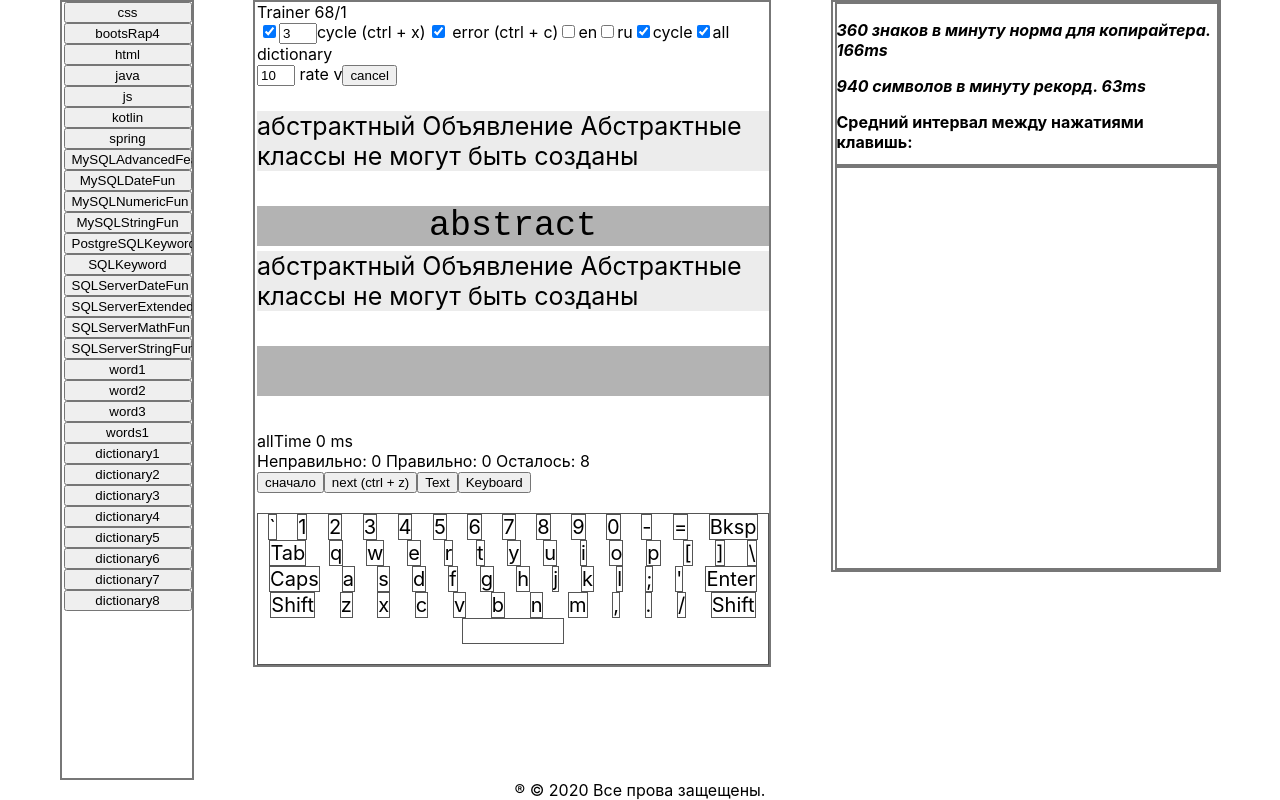
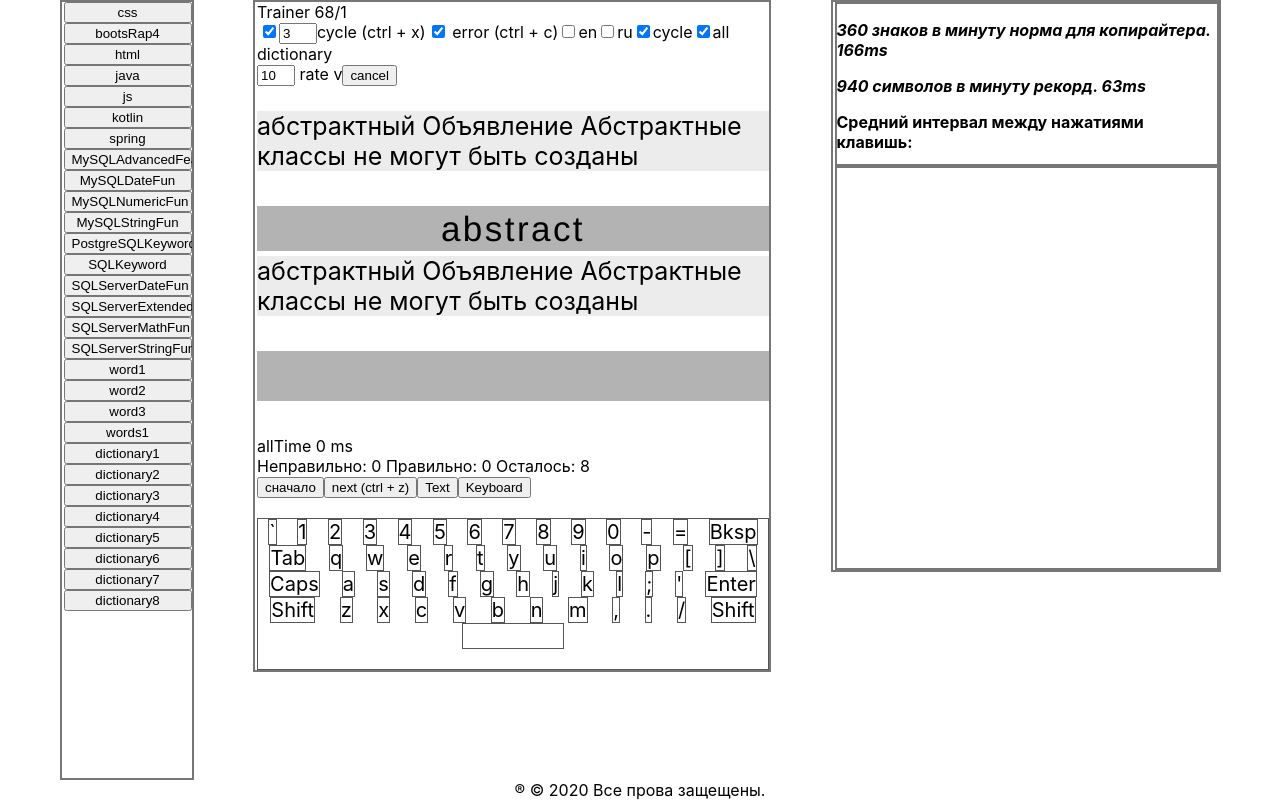
Before and after one commit to PavelK6896/9619Trainer1JSReact, a React (Create React App) app: page / in a window 1280 px wide. Built offline with nearby package versions, Linux system fonts and the light colour scheme.

Commit message:
"fix bag size text"

```diff
--- a/src/components/main/componynts/middle.js
+++ b/src/components/main/componynts/middle.js
@@ -20,22 +20,29 @@ export const Middle = () => {
 
 
         <div style={{
+
             backgroundColor: '#ececec',
             fontSize: '25px',
             marginTop: '25px'
         }}
         >{state.text1}</div>
 
-        <pre style={{
+        <p style={{
 
             ...styleMain1,
             display: 'flex',
+
+            flexWrap: "wrap",
             backgroundColor: 'rgba(136,136,136,0.64)',
             fontSize: '35px',
+            minWidth: "50px",
+            lineHeight: "45px",
+            fontFamily: "Helvetica",
+            letterSpacing: "0.07em",
 
             justifyContent: "center"
 
-        }}>{state.text2}</pre>
+        }}>{state.text2}</p>
 
 
         <div style={{
--- a/src/data1/css1.js
+++ b/src/data1/css1.js
@@ -1,6 +1,6 @@
 export const css = [
-  ["@media (min-width: 300px) and (max-width: 500px){.header{background-color: orange;}}",
-    "@медиа (минута-ширина: 300px) и (максимум-ширина: 500px){.заголовок{фон-цвет: оранжевый;}}"],
+  // ["@media (min-width: 300px) and (max-width: 500px){.header{background-color: orange;}}",
+  //   "@медиа (минута-ширина: 300px) и (максимум-ширина: 500px){.заголовок{фон-цвет: оранжевый;}}"],
   ["transition:all 0.2s;","",""],
   ["white-space: nowrap;",""],
   ["font-style: normal;",""],
```
